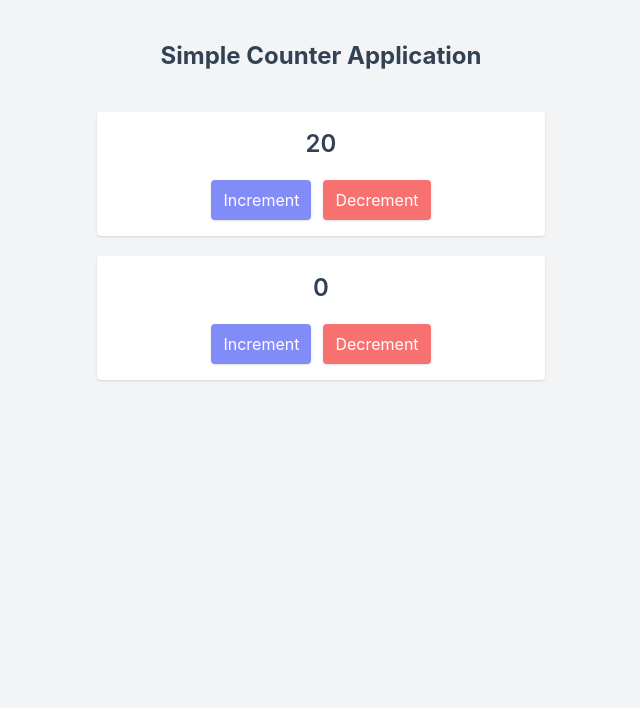
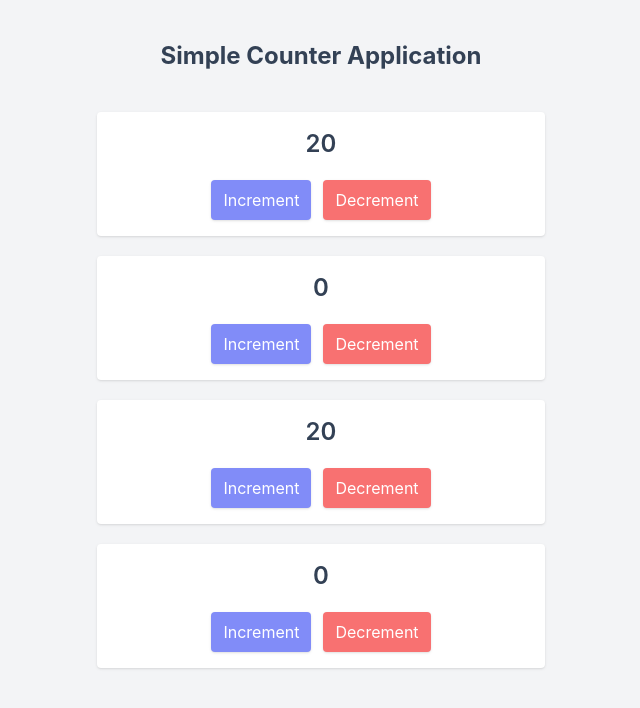
Before and after one commit to Shahriyar-Hosen/react-redux, a React (Create React App) app: page / in a window 1280 px wide. Shown: the top 708 px of the page, without its empty margins (319-959 px from the left). Built offline with nearby package versions, Linux system fonts and the light colour scheme.

Commit message:
Own props with the connect API

```diff
--- a/src/App.js
+++ b/src/App.js
@@ -2,6 +2,7 @@ import React from "react";
 // import Counter from "./components/Counter";
 import DynamicCounter from "./components/DynamicCounter";
 import HooksCounter from "./components/HooksCounter";
+import VariableCounter from "./components/VariableCounter";
 // import Stats from "./components/Stats";
 
 // const initialState = [
@@ -30,6 +31,8 @@ const App = () => {
         {/* <Counter id="1" /> */}
         <HooksCounter />
         <DynamicCounter />
+        <VariableCounter />
+        <VariableCounter dynamic />
         <div>
           {/* {state.map((counter) => (
           <Counter
--- /dev/null
+++ b/src/components/VariableCounter.js
@@ -0,0 +1,49 @@
+import React from "react";
+import { connect } from "react-redux";
+import { decrement, increment } from "../redux/counter/action";
+import { dDecrement, dIncrement } from "../redux/dynamicCounter/action";
+import Button from "./Button";
+import Count from "./Count";
+
+const VariableCounter = ({ count, increment, decrement }) => {
+  return (
+    <div className="p-4 h-auto flex flex-col items-center justify-center space-y-5 bg-white rounded shadow">
+      <Count count={count} />
+      <div className="flex space-x-3">
+        <Button
+          css={"bg-indigo-400 text-white px-3 py-2 rounded shadow"}
+          handler={() => increment(5)}
+        >
+          Increment
+        </Button>
+        <Button
+          css={"bg-red-400 text-white px-3 py-2 rounded shadow"}
+          handler={() => decrement(2)}
+        >
+          Decrement
+        </Button>
+      </div>
+    </div>
+  );
+};
+
+// mapStateToProps() and mapDispatchToProps()
+const mapStateToProps = (state, ownProps) => {
+  console.log(ownProps.dynamic);
+  return {
+    count: ownProps.dynamic ? state.dynamicCounter.value : state.counter.value,
+  };
+};
+
+const mapDispatchToProps = (dispatch, ownProps) => {
+  return {
+    increment: ownProps.dynamic
+      ? (value) => dispatch(dIncrement(value))
+      : () => dispatch(increment()),
+    decrement: ownProps.dynamic
+      ? (value) => dispatch(dDecrement(value))
+      : () => dispatch(decrement()),
+  };
+};
+
+export default connect(mapStateToProps, mapDispatchToProps)(VariableCounter);
```
